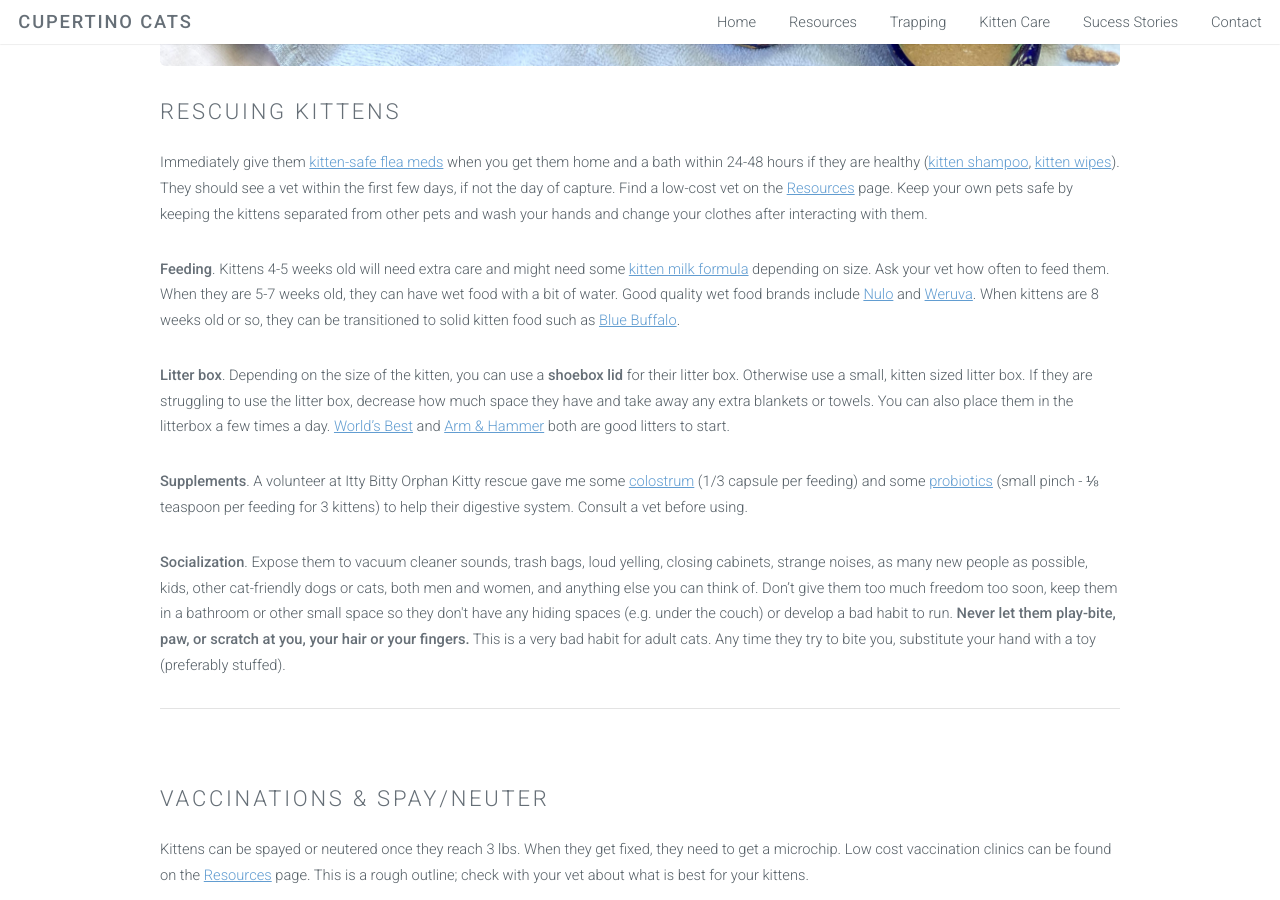
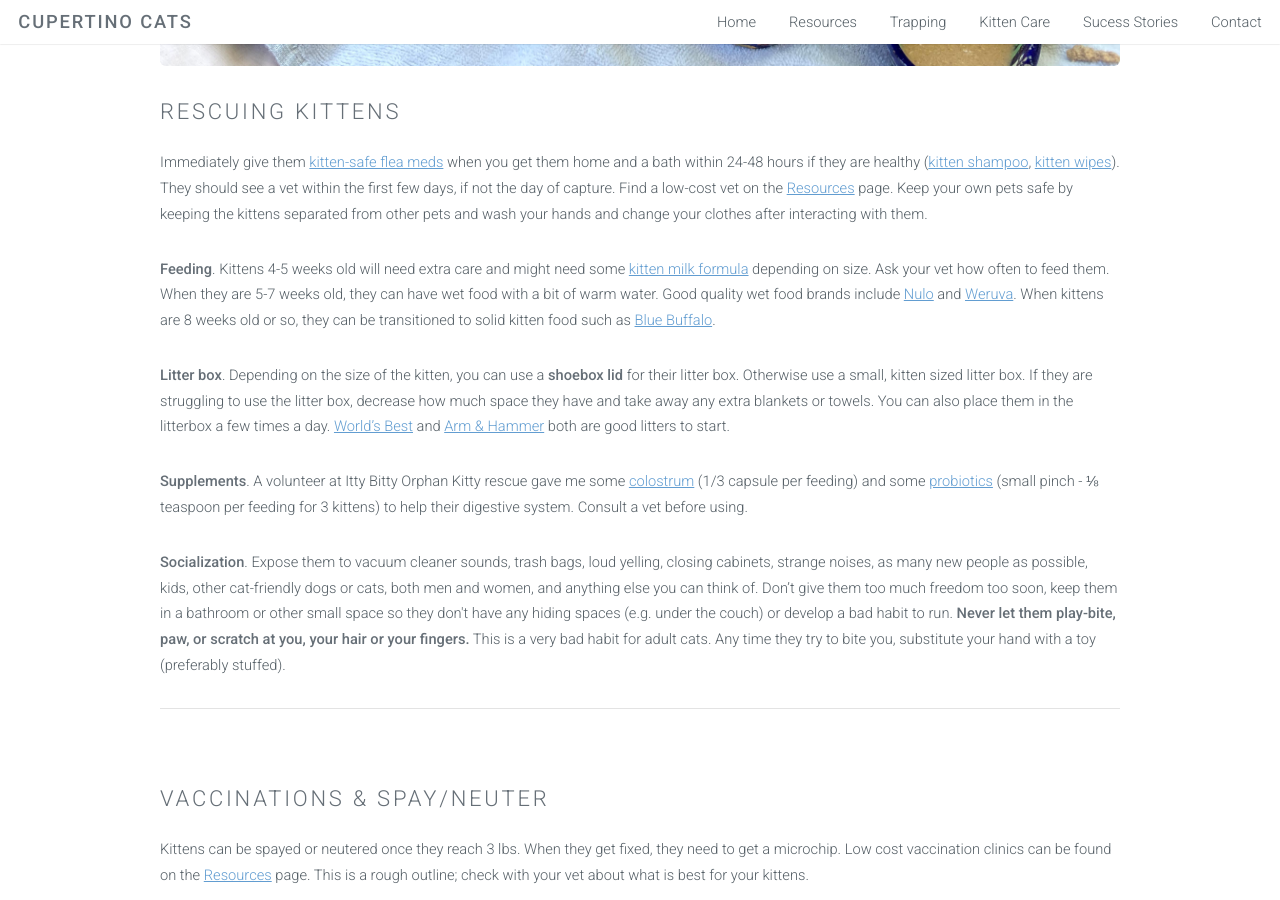
Before and after one commit to sunmeetsingh/bayareacats.github.io, a Jekyll site: the page built from kitten-care.html, in a window 1280 px wide and 900 px high, scrolled down 811 px. Built offline with Jekyll 4.4.1, drawn with Linux system fonts in a browser that asks for light colours.

Commit message:
Fix feeding reqs

```diff
--- a/kitten-care.html
+++ b/kitten-care.html
@@ -23,7 +23,7 @@
             <section>
                 <p>Immediately give them <a target="_blank" href="https://www.chewy.com/advantage-ii-flea-treatment-kittens-2/dp/177399?utm_source=google-product&utm_medium=cpc&utm_campaign=hg&utm_content=Advantage%20II&utm_term=&gclid=CjwKCAjwm_P5BRAhEiwAwRzSO2PtmB3PXnfr6F9sCKFPFUnfU3igIF_pHUM5IbJsw6wfRLTlLsTqfRoCAgoQAvD_BwE">kitten-safe flea meds</a> when you get them home and a bath within 24-48 hours if they are healthy (<a target="_blank" href="https://www.amazon.com/Burts-Bees-Tearless-Shampoo-Buttermilk/dp/B01CCFPC08/ref=asc_df_B01CCFPC08/?tag=hyprod-20&linkCode=df0&hvadid=198060065450&hvpos=&hvnetw=g&hvrand=598128284885984113&hvpone=&hvptwo=&hvqmt=&hvdev=c&hvdvcmdl=&hvlocint=&hvlocphy=9032135&hvtargid=pla-348970884479&psc=1">kitten shampoo</a>, <a target="_blank" href="https://www.amazon.com/Burts-Bees-Cats-All-Natural-Reducing/dp/B01CCV8GUA/ref=sr_1_4?dchild=1&keywords=burts+bees+kitten&qid=1597433179&s=pet-supplies&sr=1-4">kitten wipes</a>). They should see a vet within the first few days, if not the day of capture. Find a low-cost vet on the <a href="resources#veterinary">Resources</a> page. Keep your own pets safe by  keeping the kittens separated from other pets and wash your hands and change your clothes after interacting with them.</p>
 
-                <p><b>Feeding</b>. Kittens 4-5 weeks old will need extra care and might need some <a target="_blank" href="https://www.chewy.com/petag-kmr-kitten-milk-replacer-liquid/dp/125394?utm_source=google-product&utm_medium=cpc&utm_campaign=f&utm_content=PetAg&utm_term=&gclid=Cj0KCQjw7Nj5BRCZARIsABwxDKLV-64XJbSSeSetwZ9YnulFFveKaY4RDfY76x5AiLblr5aCF_hh1vQaAucJEALw_wcB">kitten milk formula</a> depending on size. Ask your vet how often to feed them. When they are 5-7 weeks old, they can have wet food with a bit of water. Good quality wet food brands include <a target="_blank" href="https://www.amazon.com/dp/B06X15H5RH/ref=twister_B07SPH2T2B?_encoding=UTF8&psc=1">Nulo</a> and <a target="_blank" href="https://www.chewy.com/weruva-cats-in-kitchen-goldie-lox-3/dp/120532">Weruva</a>. When kittens are 8 weeks old or so, they can be transitioned to solid kitten food such as <a target="_blank" href="https://www.chewy.com/blue-buffalo-sensitive-stomach/dp/35921">Blue Buffalo</a>.</p>
+                <p><b>Feeding</b>. Kittens 4-5 weeks old will need extra care and might need some <a target="_blank" href="https://www.chewy.com/petag-kmr-kitten-milk-replacer-liquid/dp/125394?utm_source=google-product&utm_medium=cpc&utm_campaign=f&utm_content=PetAg&utm_term=&gclid=Cj0KCQjw7Nj5BRCZARIsABwxDKLV-64XJbSSeSetwZ9YnulFFveKaY4RDfY76x5AiLblr5aCF_hh1vQaAucJEALw_wcB">kitten milk formula</a> depending on size. Ask your vet how often to feed them. When they are 5-7 weeks old, they can have wet food with a bit of warm water. Good quality wet food brands include <a target="_blank" href="https://www.amazon.com/dp/B06X15H5RH/ref=twister_B07SPH2T2B?_encoding=UTF8&psc=1">Nulo</a> and <a target="_blank" href="https://www.chewy.com/weruva-cats-in-kitchen-goldie-lox-3/dp/120532">Weruva</a>. When kittens are 8 weeks old or so, they can be transitioned to solid kitten food such as <a target="_blank" href="https://www.chewy.com/blue-buffalo-sensitive-stomach/dp/35921">Blue Buffalo</a>.</p>
 
                 <p><b>Litter box</b>. Depending on the size of the kitten, you can use a <b>shoebox lid</b> for their litter box. Otherwise use a small, kitten sized litter box. If they are struggling to use the litter box, decrease how much space they have and take away any extra blankets or towels. You can also place them in the litterbox a few times a day. <a target="_blank" href="https://www.amazon.com/Worlds-Best-Cat-Litter-28-Pounds/dp/B009QJYBVK/ref=sr_1_2?dchild=1&keywords=world%27s+best&qid=1596735680&sr=8-2">World’s Best</a> and <a target="_blank" href="https://www.chewy.com/arm-hammer-litter-clump-seal-multi/dp/105866?utm_source=google-product&utm_medium=cpc&utm_campaign=hg&utm_content=Arm%20%26%20Hammer%20Litter&utm_term=&gclid=CjwKCAjw1K75BRAEEiwAd41h1EkvT6NkUCM7rua1_JNP5voeBkEm4y974ANeHYxK0GuQJbZDHbhKihoCyjcQAvD_BwE">Arm & Hammer</a> both are good litters to start.</a></p>
 
```
